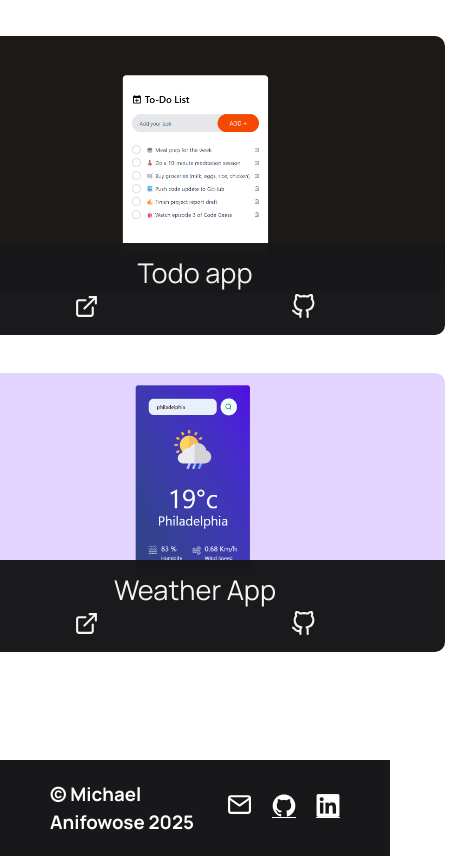
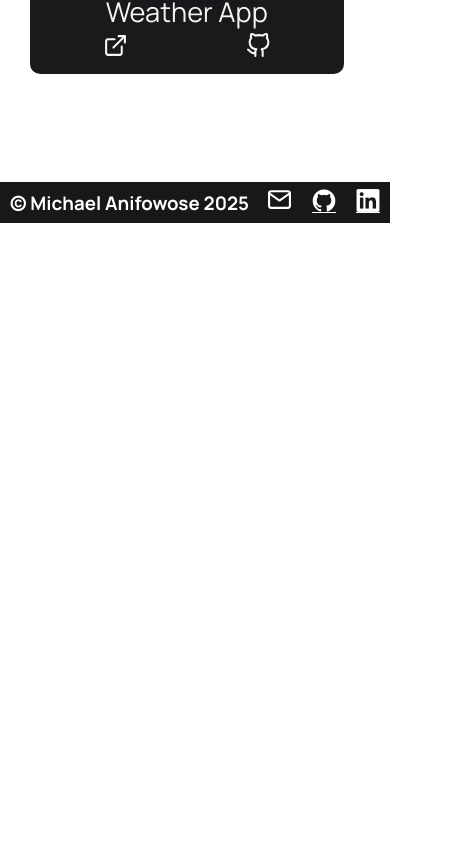
Before and after one commit to msamichael/micky, a React (Vite) app: page / in a window 390 px wide. Shown: the part 2785-3641 px from the top of the page, 455 px wide, since content can reach past the window. After the commit the page ends 3008 px from the top, so only its background shows below. Built offline with nearby package versions, Linux system fonts and the light colour scheme.

Commit message:
fix: adjust mobile responsiveness

```diff
--- a/src/index.css
+++ b/src/index.css
@@ -221,7 +221,7 @@ i {
   align-items: center;
   cursor: pointer;
   color: #f5f5f5;
-  height: 400;
+  height: auto;
   width: 500px;
   position: relative;
 
@@ -300,8 +300,9 @@ i {
   }
 
   main {
-    width: 90vw;
-    padding: 0 5%;
+    padding: 0 5vw;
+     width: 100vw;
+    max-width: 100vw;
 
      }
 
@@ -362,6 +363,13 @@ i {
   border-radius: 0 0 10px 10px;
 }
 
+.project-card {
+  width: 95%;
+}
+
+.footer {
+  padding: 5px 10px;
+}
 
 
 }
```
